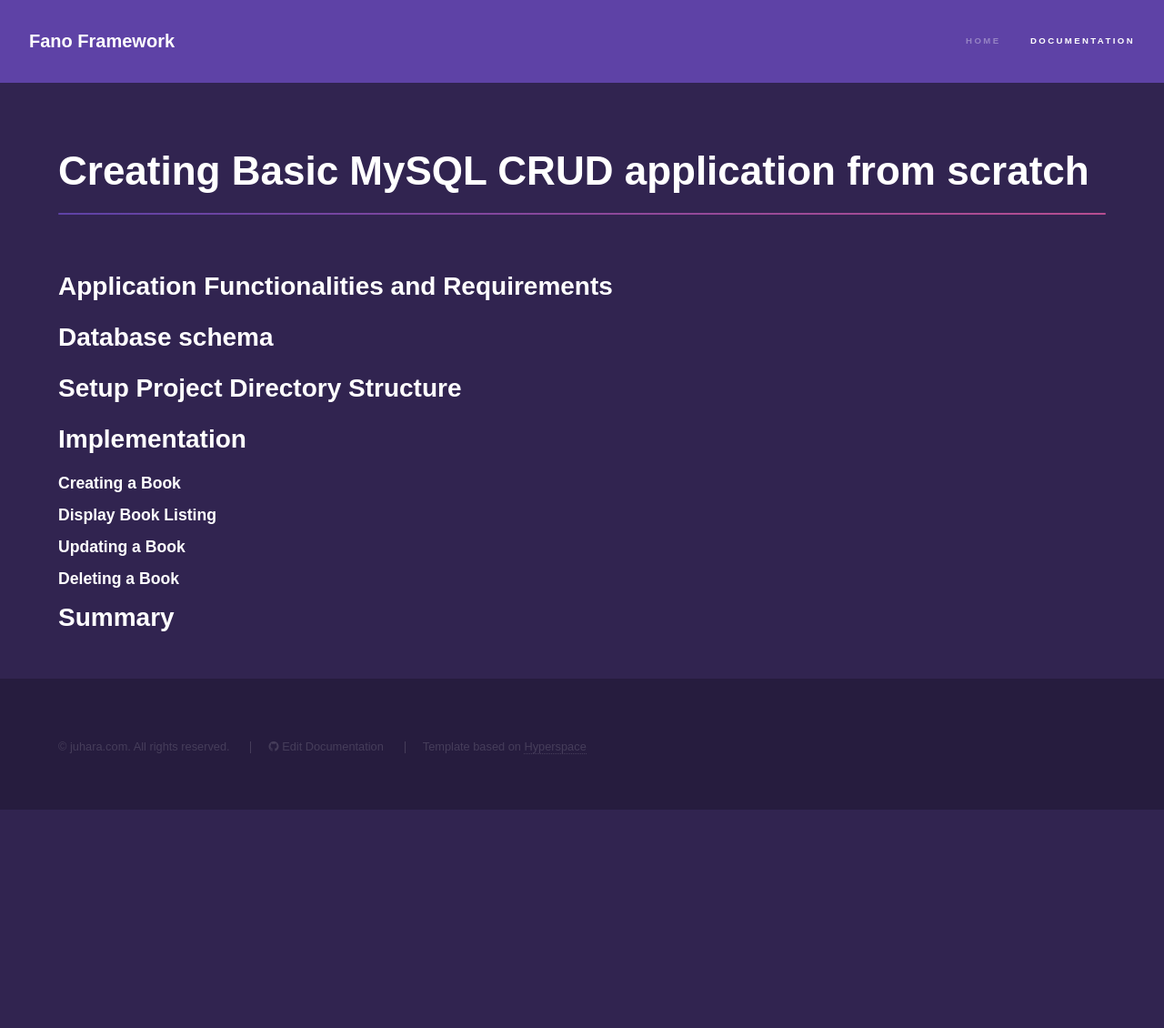
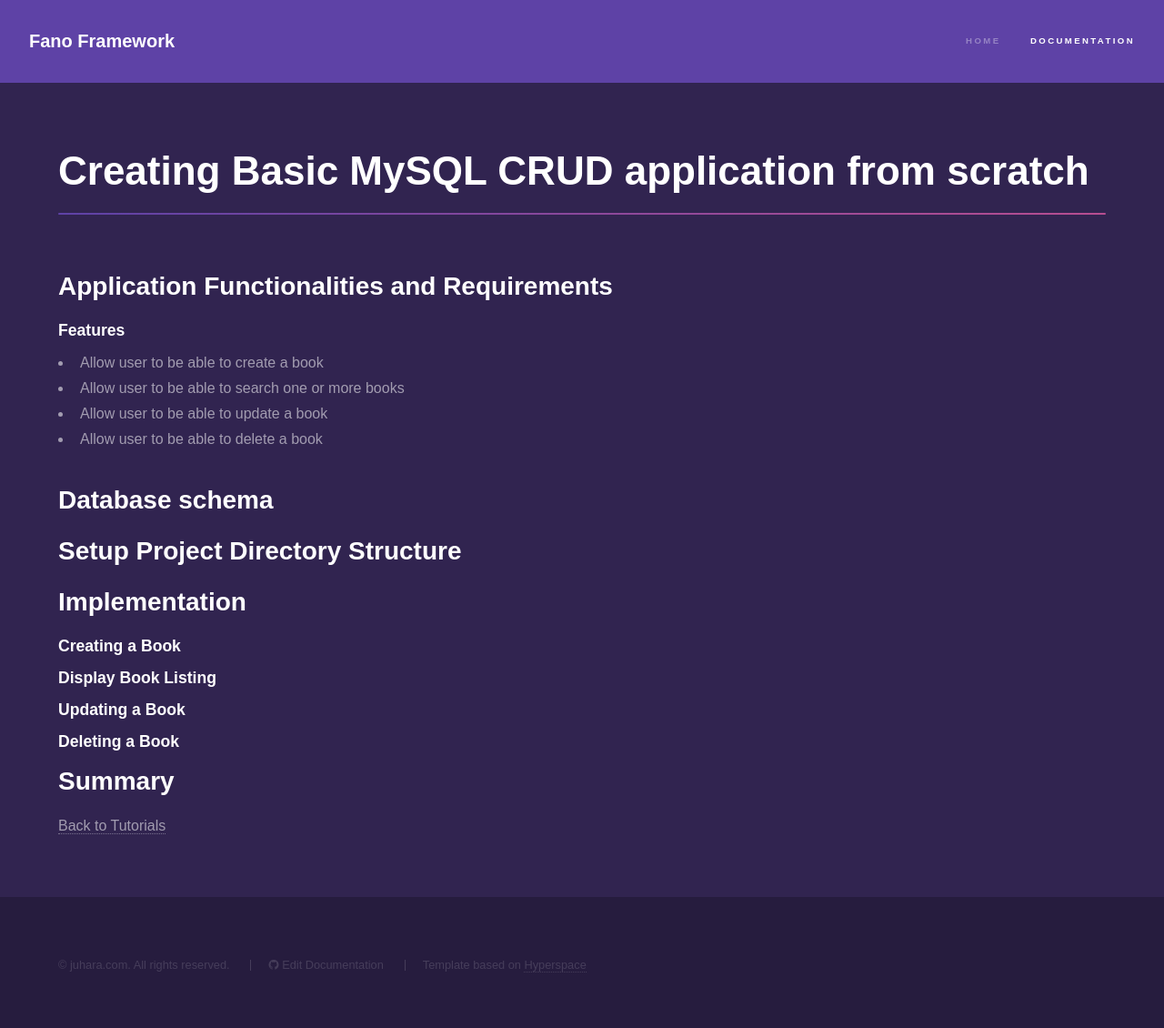
Before and after one commit to fanoframework/fanoframework.github.io, a Jekyll site: the page built from tutorials/creating-crud-application/index.md, in a window 1280 px wide. Shown: the whole page at 91% size. Built offline with Jekyll 4.4.1, drawn with Linux system fonts in a browser that asks for light colours; our own code applies the rules of GitHub Pages for plain Markdown files; before the commit the page ends 900 px from its top, so only the background shows below that.

Commit message:
add link to initial article

```diff
--- a/tutorials/creating-crud-application/index.md
+++ b/tutorials/creating-crud-application/index.md
@@ -7,7 +7,15 @@
 
 ## Application Functionalities and Requirements
 
+### Features
+
+- Allow user to be able to create a book
+- Allow user to be able to search one or more books
+- Allow user to be able to update a book
+- Allow user to be able to delete a book
+
 ## Database schema
+
 
 ## Setup Project Directory Structure
 
@@ -19,6 +27,11 @@
 
 ### Updating a Book
 
+
 ### Deleting a Book
 
+
 ## Summary
+
+
+[Back to Tutorials](/tutorials)
```
Also changed, not shown: documentation/index.md (+1 -0 lines).
